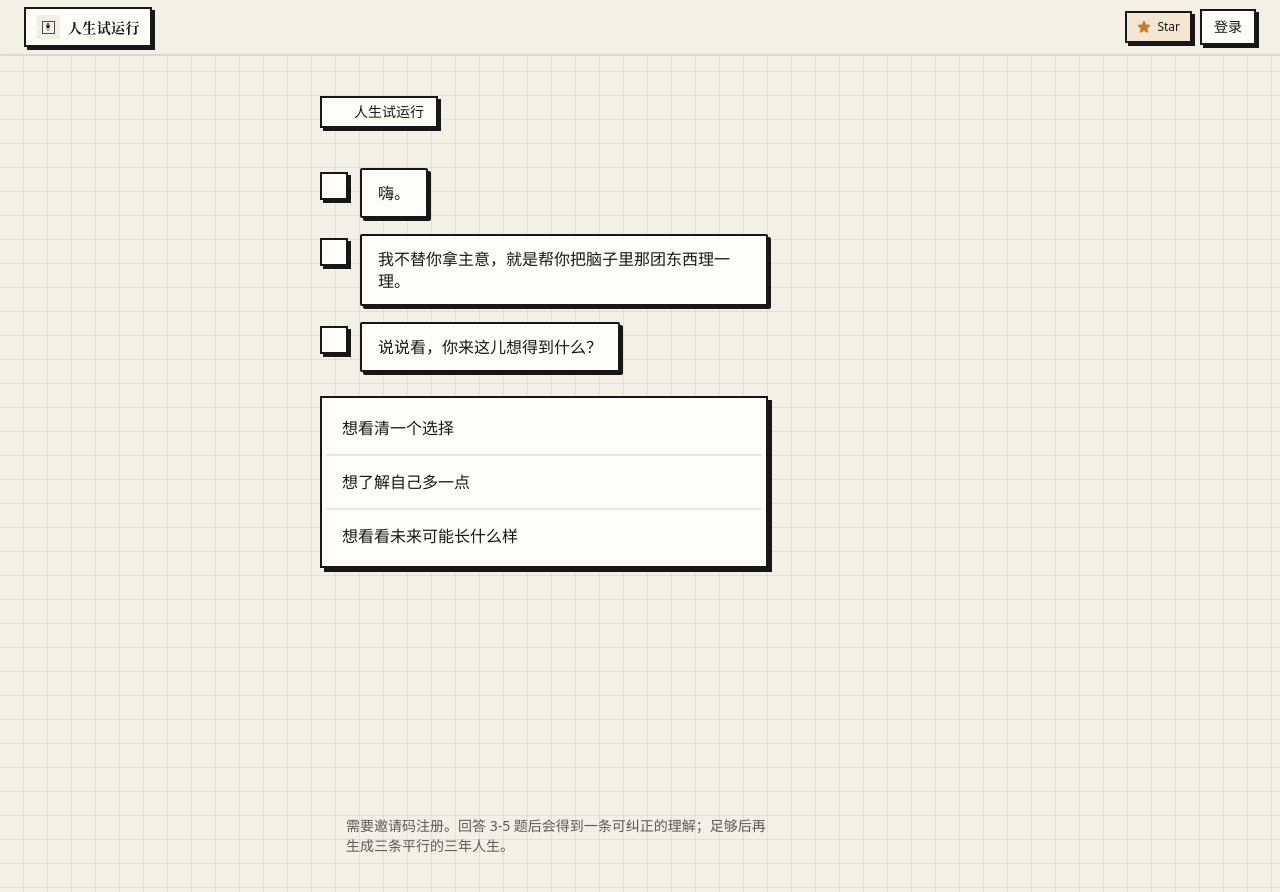
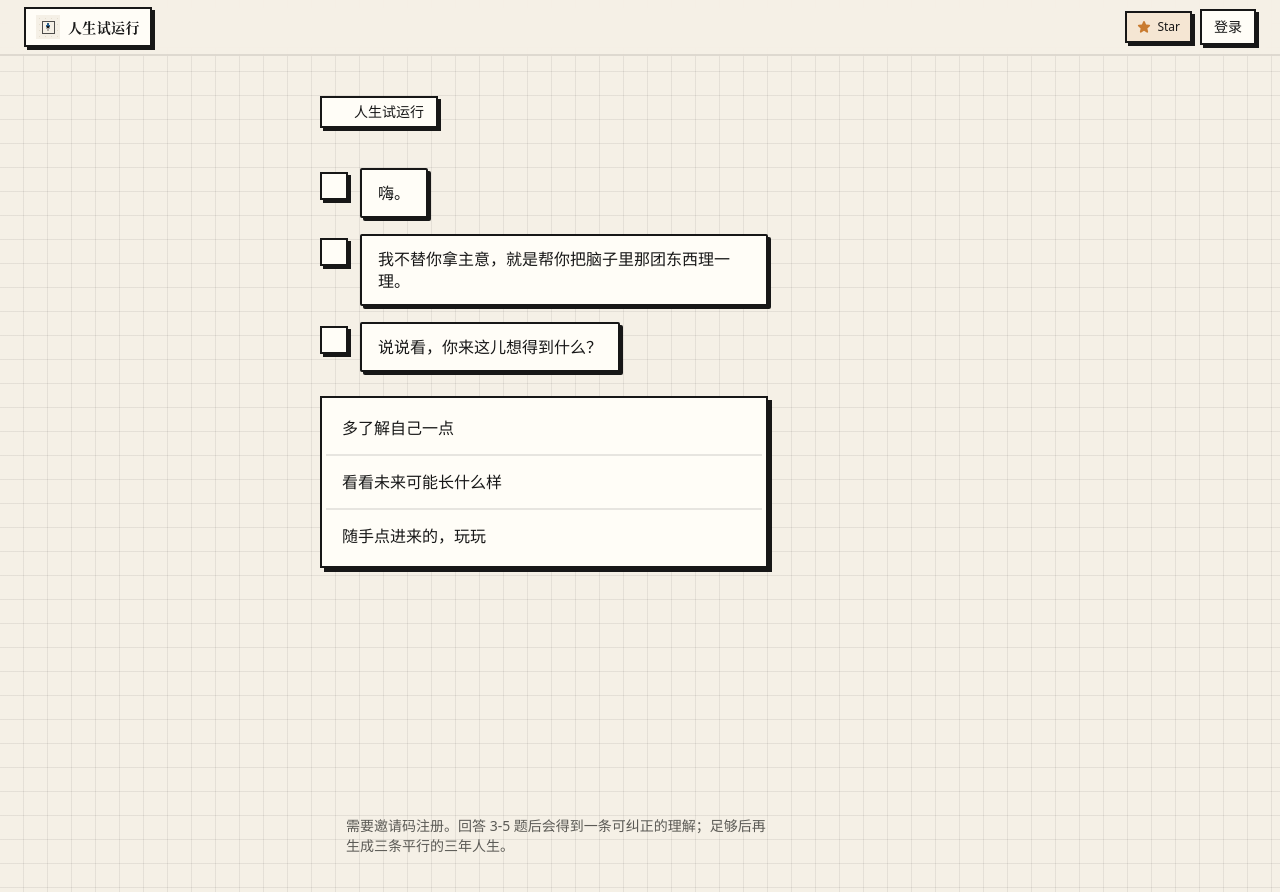
Before and after one commit to Haaaiawd/lifetide-lite, a Next.js app: page / in a window 1280 px wide. Shown: the top 892 px of the page. Built offline with nearby package versions, Linux system fonts and the light colour scheme; no server answers; some icons are missing.

Commit message:
Landing choices: understand yourself / see the future / just browsing

```diff
--- a/components/landing/LandingPage.tsx
+++ b/components/landing/LandingPage.tsx
@@ -8,18 +8,18 @@ import { PixelIcon } from "@/components/art/PixelIcon";
 const choices = [
   {
     id: "choose",
-    label: "想看清一个选择",
-    response: "行，那咱们先把这个选择拆开——你真正在意的，到底是什么。",
+    label: "多了解自己一点",
+    response: "嗯，那咱们聊聊看。先理一理你现在的状态，再看哪些方向值得试试。",
   },
   {
     id: "drift",
-    label: "想了解自己多一点",
-    response: "嗯，那咱们聊聊看。先理一理你现在的状态，再看哪些方向值得试试。",
+    label: "看看未来可能长什么样",
+    response: "好，那咱们聊几句之后，给你展开几条不同的人生路线看看。",
   },
   {
     id: "browse",
-    label: "想看看未来可能长什么样",
-    response: "好，那咱们聊几句之后，给你展开几条不同的人生路线看看。",
+    label: "随手点进来的，玩玩",
+    response: "哈哈行，先逛逛。什么时候想聊了都行。",
   },
 ] as const;
 
```
